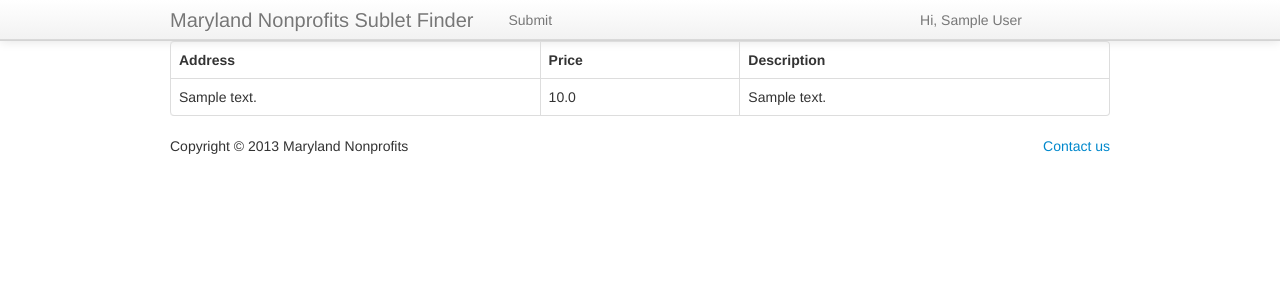
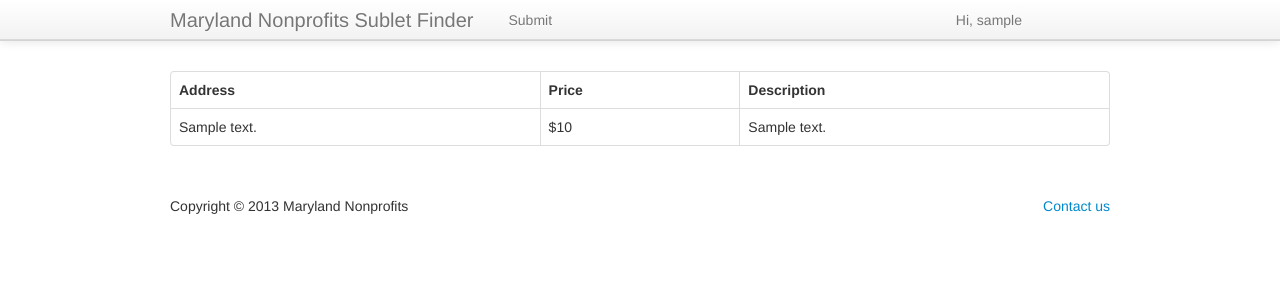
Before and after one commit to josephturnerjr/spacefinder, a Flask app: page / in a window 1280 px wide. Shown: the top 300 px of the page. Run offline with Flask 2, Linux system fonts and the light colour scheme; the visitor is signed in with stand-in values (Sample User, id 1); tables that the repository leaves empty hold one stand-in row (values such as "Sample post"); some libraries are stand-ins or nearby versions.

Commit message:
Visual improvements

```diff
--- a/spacefinder/static/css/index.css
+++ b/spacefinder/static/css/index.css
@@ -4,3 +4,9 @@
   width: 940px;
   padding: 0 30px;
 }
+.navbar-static-top {
+  margin-bottom: 30px;
+}
+.footer {
+  margin-top: 30px;
+}
--- a/spacefinder/static/css/index.less
+++ b/spacefinder/static/css/index.less
@@ -2,3 +2,9 @@
   width: 940px;
   padding: 0 30px;
 }
+.navbar-static-top{
+  margin-bottom: 30px;
+}
+.footer{
+  margin-top: 30px;
+}
--- a/spacefinder/templates/index.html
+++ b/spacefinder/templates/index.html
@@ -25,7 +25,7 @@
         {{listing.address}}
       </td>
       <td>
-        {{listing.price}}
+        {{listing.price|currency}}
       </td>
       <td>
         {{listing.description}}
--- a/spacefinder/views.py
+++ b/spacefinder/views.py
@@ -38,7 +38,7 @@ def log_user_in():
             # Valid password
             session.permanent = True
             session['session_id'] = user.id
-            session['name'] = user.name
+            session['name'] = user.username
             return ""
     # Don't leak information
     abort(401)
```
